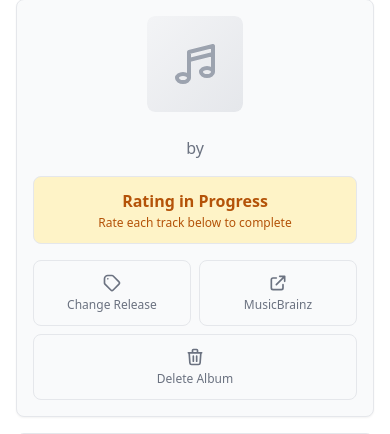
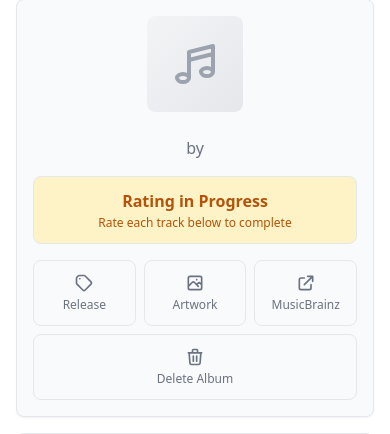
Before and after one commit to trevordavies095/Tracklist, a FastAPI app: template templates/album/rating.html in a window 390 px wide. Shown: the part 98-532 px from the top of the page. Run offline with FastAPI, Linux system fonts and the light colour scheme; the template is opened without the code that fills it, so the values that code supplies are empty; some libraries are stand-ins or nearby versions.

Commit message:
feat: added refresh artwork button to rating.html

```diff
--- a/templates/album/rating.html
+++ b/templates/album/rating.html
@@ -44,6 +44,14 @@
                                 </svg>
                                 <span class="absolute -bottom-8 right-0 text-xs bg-surface-hover text-primary px-2 py-1 rounded opacity-0 group-hover:opacity-100 transition-opacity whitespace-nowrap border border-default">Change Release</span>
                             </button>
+                            <button onclick="refreshArtwork(event)"
+                                    title="Refresh Artwork"
+                                    class="p-2 text-muted hover:text-accent-blue hover:bg-info-light rounded-lg transition-all duration-200 group relative">
+                                <svg class="w-5 h-5" fill="none" stroke="currentColor" viewBox="0 0 24 24">
+                                    <path stroke-linecap="round" stroke-linejoin="round" stroke-width="2" d="M4 16l4.586-4.586a2 2 0 012.828 0L16 16m-2-2l1.586-1.586a2 2 0 012.828 0L20 14m-6-6h.01M6 20h12a2 2 0 002-2V6a2 2 0 00-2-2H6a2 2 0 00-2 2v12a2 2 0 002 2z"></path>
+                                </svg>
+                                <span class="absolute -bottom-8 right-0 text-xs bg-surface-hover text-primary px-2 py-1 rounded opacity-0 group-hover:opacity-100 transition-opacity whitespace-nowrap border border-default">Refresh Artwork</span>
+                            </button>
                             <a href="https://musicbrainz.org/release/{{ album.musicbrainz_id }}"
                                target="_blank"
                                title="View on MusicBrainz"
@@ -74,13 +82,20 @@
                     </div>
 
                     <!-- Mobile Action Buttons - Shown only on mobile/tablet -->
-                    <div class="lg:hidden grid grid-cols-2 gap-2 mt-4">
+                    <div class="lg:hidden grid grid-cols-3 gap-2 mt-4">
                         <button onclick="openRetagModal()"
                                 class="flex flex-col items-center justify-center p-3 text-secondary bg-surface border border-default hover:text-accent-purple hover:bg-accent-purple-light rounded-lg transition-all duration-200">
                             <svg class="w-5 h-5 mb-1" fill="none" stroke="currentColor" viewBox="0 0 24 24">
                                 <path stroke-linecap="round" stroke-linejoin="round" stroke-width="2" d="M7 7h.01M7 3h5c.512 0 1.024.195 1.414.586l7 7a2 2 0 010 2.828l-7 7a2 2 0 01-2.828 0l-7-7A1.994 1.994 0 013 12V7a4 4 0 014-4z"></path>
                             </svg>
-                            <span class="text-xs">Change Release</span>
+                            <span class="text-xs">Release</span>
+                        </button>
+                        <button onclick="refreshArtwork(event)"
+                                class="flex flex-col items-center justify-center p-3 text-secondary bg-surface border border-default hover:text-accent-blue hover:bg-info-light rounded-lg transition-all duration-200">
+                            <svg class="w-5 h-5 mb-1" fill="none" stroke="currentColor" viewBox="0 0 24 24">
+                                <path stroke-linecap="round" stroke-linejoin="round" stroke-width="2" d="M4 16l4.586-4.586a2 2 0 012.828 0L16 16m-2-2l1.586-1.586a2 2 0 012.828 0L20 14m-6-6h.01M6 20h12a2 2 0 002-2V6a2 2 0 00-2-2H6a2 2 0 00-2 2v12a2 2 0 002 2z"></path>
+                            </svg>
+                            <span class="text-xs">Artwork</span>
                         </button>
                         <a href="https://musicbrainz.org/release/{{ album.musicbrainz_id }}"
                            target="_blank"
@@ -91,7 +106,7 @@
                             <span class="text-xs">MusicBrainz</span>
                         </a>
                         <button onclick="confirmDeleteAlbum()"
-                                class="flex flex-col items-center justify-center p-3 text-secondary bg-surface border border-default hover:text-error hover:bg-error-light rounded-lg transition-all duration-200 col-span-2">
+                                class="flex flex-col items-center justify-center p-3 text-secondary bg-surface border border-default hover:text-error hover:bg-error-light rounded-lg transition-all duration-200 col-span-3">
                             <svg class="w-5 h-5 mb-1" fill="none" stroke="currentColor" viewBox="0 0 24 24">
                                 <path stroke-linecap="round" stroke-linejoin="round" stroke-width="2" d="M19 7l-.867 12.142A2 2 0 0116.138 21H7.862a2 2 0 01-1.995-1.858L5 7m5 4v6m4-6v6m1-10V4a1 1 0 00-1-1h-4a1 1 0 00-1 1v3M4 7h16"></path>
                             </svg>
@@ -733,6 +748,67 @@ document.addEventListener('DOMContentLoaded', function() {
     updateNotesCharCount();
 });
 
+// Refresh Artwork functionality
+async function refreshArtwork(event) {
+    const albumId = {{ album.id }};
+
+    // Show confirmation dialog
+    if (!confirm('This will clear the cached artwork and re-download fresh images. Continue?')) {
+        return;
+    }
+
+    // Show loading state
+    const originalButton = event.currentTarget;
+
+    // Store original button content
+    const originalContent = originalButton.innerHTML;
+    originalButton.disabled = true;
+    originalButton.innerHTML = `
+        <svg class="animate-spin h-5 w-5" xmlns="http://www.w3.org/2000/svg" fill="none" viewBox="0 0 24 24">
+            <circle class="opacity-25" cx="12" cy="12" r="10" stroke="currentColor" stroke-width="4"></circle>
+            <path class="opacity-75" fill="currentColor" d="M4 12a8 8 0 018-8V0C5.373 0 0 5.373 0 12h4zm2 5.291A7.962 7.962 0 014 12H0c0 3.042 1.135 5.824 3 7.938l3-2.647z"></path>
+        </svg>
+    `;
+
+    try {
+        const response = await fetch(`/api/v1/albums/${albumId}/refresh-artwork`, {
+            method: 'POST',
+            headers: {
+                'Content-Type': 'application/json',
+                'X-Session-Id': sessionStorage.getItem('sessionId') || generateUUID()
+            }
+        });
+
+        const data = await response.json();
+
+        if (!response.ok) {
+            if (response.status === 429) {
+                // Rate limit exceeded
+                const retryAfter = data.retry_after || 3600;
+                const minutes = Math.ceil(retryAfter / 60);
+                throw new Error(`Rate limit exceeded. Please wait ${minutes} minute${minutes > 1 ? 's' : ''} before trying again.`);
+            }
+            throw new Error(data.message || 'Failed to refresh artwork');
+        }
+
+        // Show success notification
+        showNotification('Artwork refresh initiated! The images will be updated shortly.', 'success');
+
+        // Reload the page after a short delay to show new artwork
+        setTimeout(() => {
+            window.location.reload();
+        }, 3000);
+
+    } catch (error) {
+        console.error('Error refreshing artwork:', error);
+        showNotification(error.message || 'Failed to refresh artwork', 'error');
+
+        // Restore button
+        originalButton.disabled = false;
+        originalButton.innerHTML = originalContent;
+    }
+}
+
 // Delete Album functionality
 function confirmDeleteAlbum() {
     const albumId = {{ album.id }};
```
